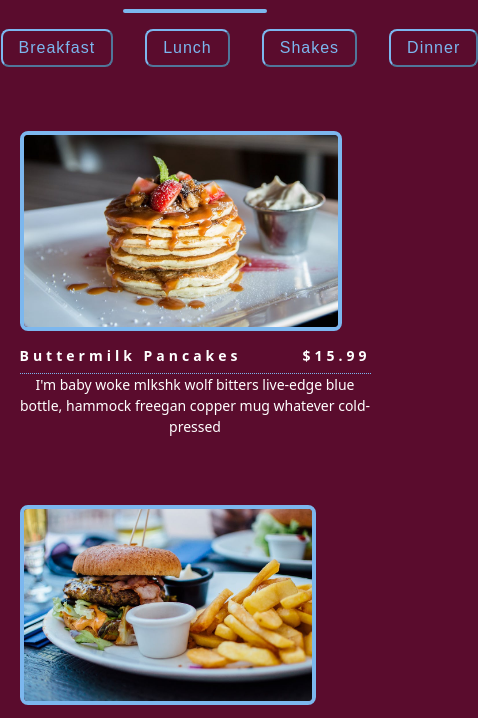
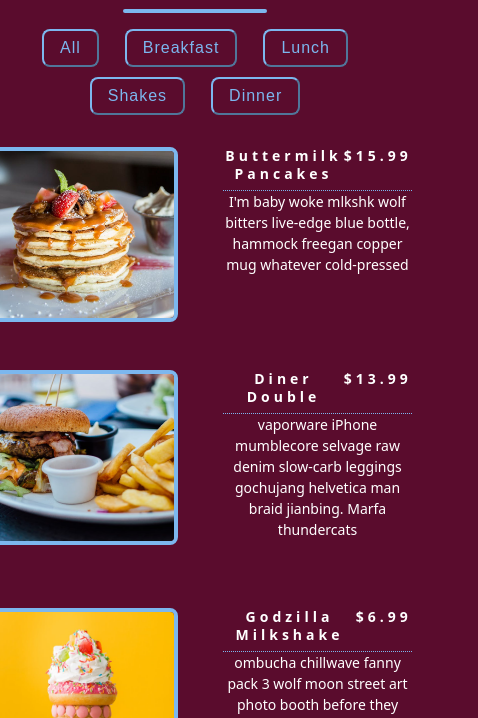
Before and after one commit to ketanverma10/Menu, a plain HTML site: page index.html in a window 390 px wide. Shown: the part 123-841 px from the top of the page, 478 px wide, since content can reach past the window. Drawn offline with Linux system fonts and the light colour scheme; a web font is replaced by a local one.

Commit message:
final commit

```diff
--- a/app.js
+++ b/app.js
@@ -144,9 +144,9 @@ const menu = [
           }
         });
         if (category === "all") {
-          diplayMenuItems(menu);
+          displayMenuItems(menu);
         } else {
-          diplayMenuItems(menuCategory);
+          displayMenuItems(menuCategory);
         }
       });
     });
--- a/style.css
+++ b/style.css
@@ -96,7 +96,7 @@ h1 {
     border-color: hsl(209, 77%, 71%);
     font-size: 1rem;
     text-transform: capitalize;
-    margin: 0 1rem;
+    margin: 0 0.5rem;
     letter-spacing: 1px;
     border-radius: 0.5rem;
     padding: 0.5rem 1rem;
@@ -150,6 +150,7 @@ h1 {
     }
     .photo {
       height: 175px;
+      width: 255px;
     }
   }
   @media screen and (min-width: 1200px) {
@@ -159,5 +160,25 @@ h1 {
     }
     .photo {
       height: 150px;
+      width: 220px;
     }
   }
+  @media screen and (max-width: 765px) {
+    .menu-item {
+      grid-template-columns: 225px 1fr;
+      gap: 0 1.25rem;
+      max-width: 40rem;
+    }
+    .photo {
+      height: 175px;
+      width: 200px;
+    }
+    .btn-container{
+      margin-bottom: 2rem;
+      margin-top: 1rem;
+      display: flex;
+      flex-wrap: wrap;
+      gap: 10px;
+      justify-content: center;
+  }
+  }
```
